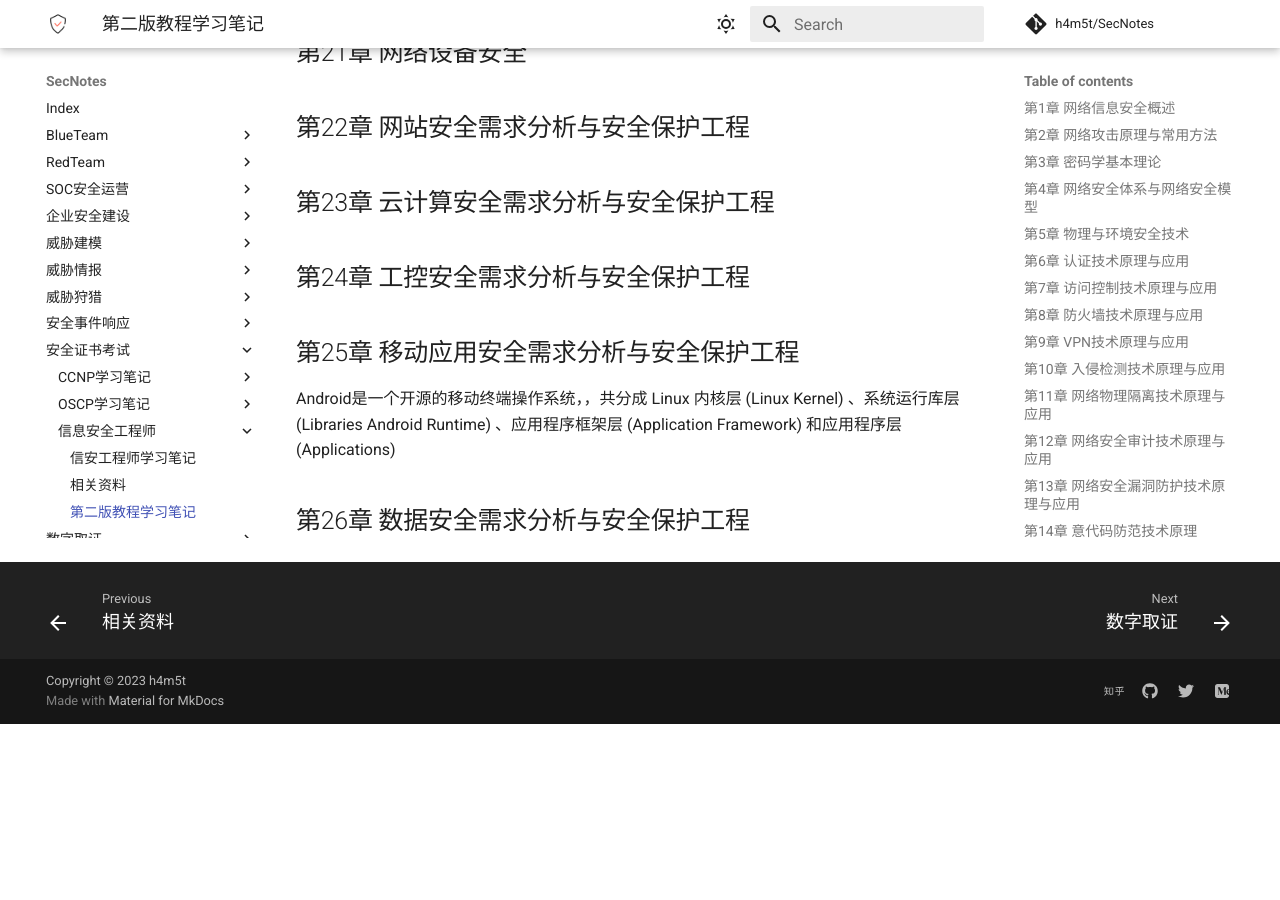
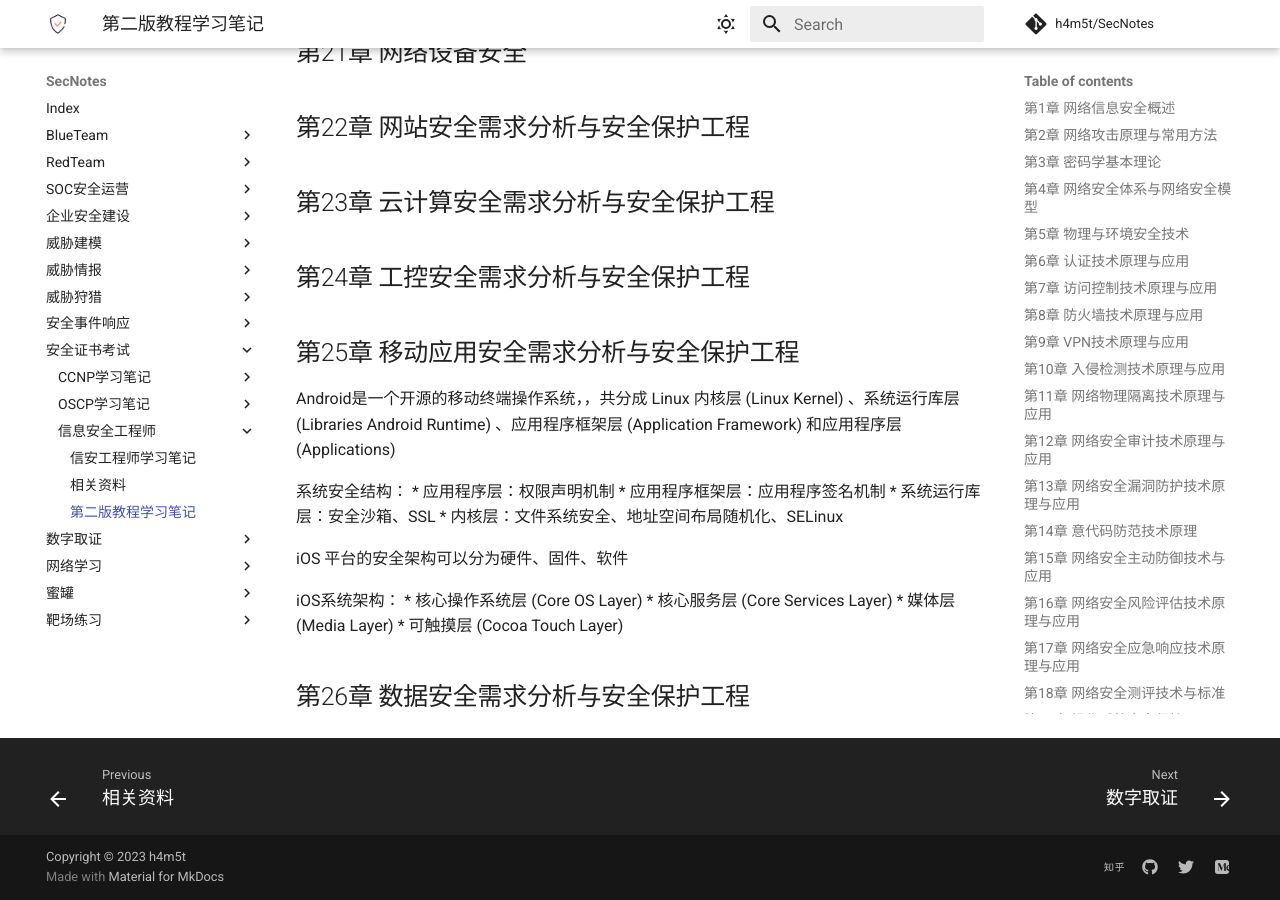
Before and after one commit to h4m5t/SecNotes, an MkDocs documentation site: the page built from docs/安全证书考试/信息安全工程师/教程学习笔记.md, in a window 1280 px wide and 900 px high, scrolled down 10016 px. Built offline with MkDocs 1.6.1 and Material for MkDocs 9.7.7, drawn with Linux system fonts in a browser that asks for light colours; comment, search, counter and statistics services are not loaded; before the commit the page ends 10740 px from its top, so only the background shows below that.

Commit message:
Update 教程学习笔记.md

```diff
--- a/docs/安全证书考试/信息安全工程师/教程学习笔记.md
+++ b/docs/安全证书考试/信息安全工程师/教程学习笔记.md
@@ -373,6 +373,19 @@ SSL协议提供三种安全通信服务
 
 Android是一个开源的移动终端操作系统，，共分成 Linux 内核层 (Linux Kernel) 、系统运行库层 (Libraries Android Runtime) 、应用程序框架层 (Application Framework) 和应用程序层 (Applications)
 
+系统安全结构：
+* 应用程序层：权限声明机制
+* 应用程序框架层：应用程序签名机制
+* 系统运行库层：安全沙箱、SSL
+* 内核层：文件系统安全、地址空间布局随机化、SELinux
+
+iOS 平台的安全架构可以分为硬件、固件、软件
+
+iOS系统架构：
+* 核心操作系统层 (Core OS Layer)
+* 核心服务层 (Core Services Layer)
+* 媒体层 (Media Layer)
+* 可触摸层 (Cocoa Touch Layer)
 
 
 ## 第26章 数据安全需求分析与安全保护工程
```
